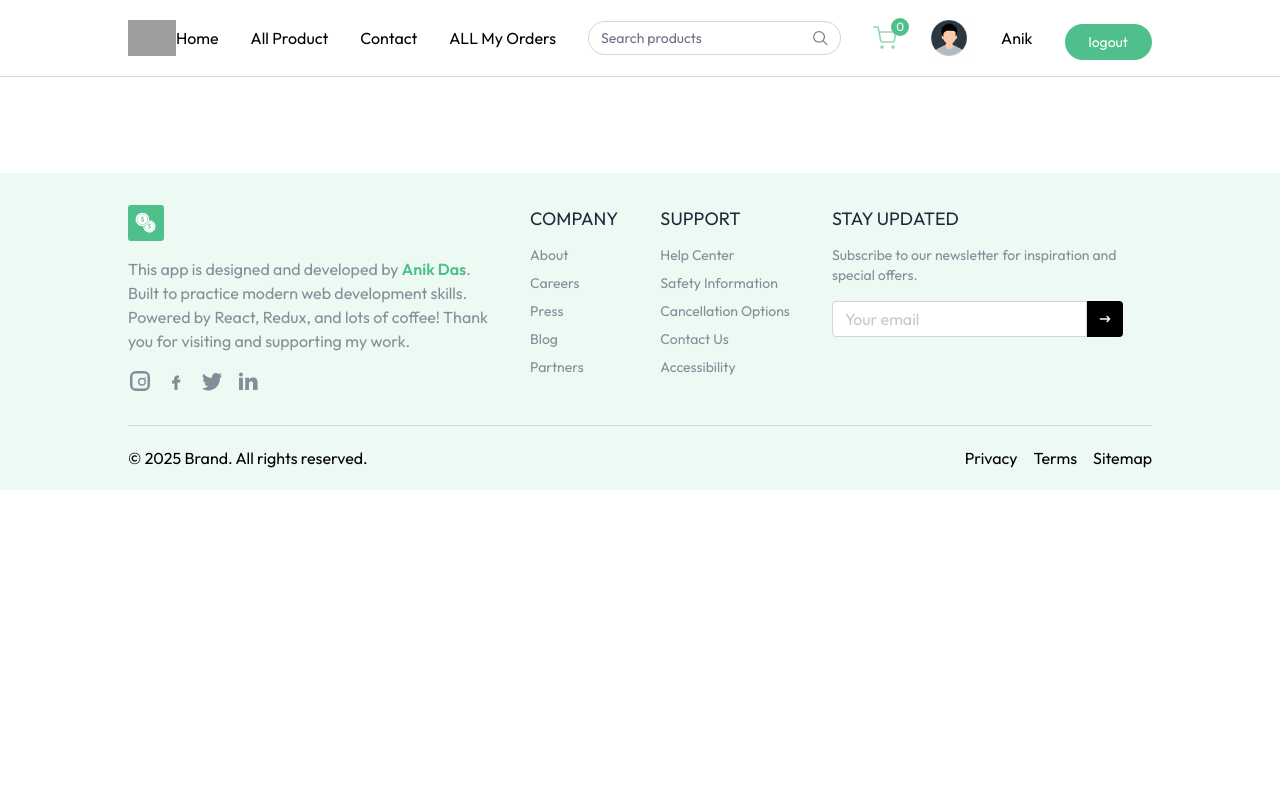
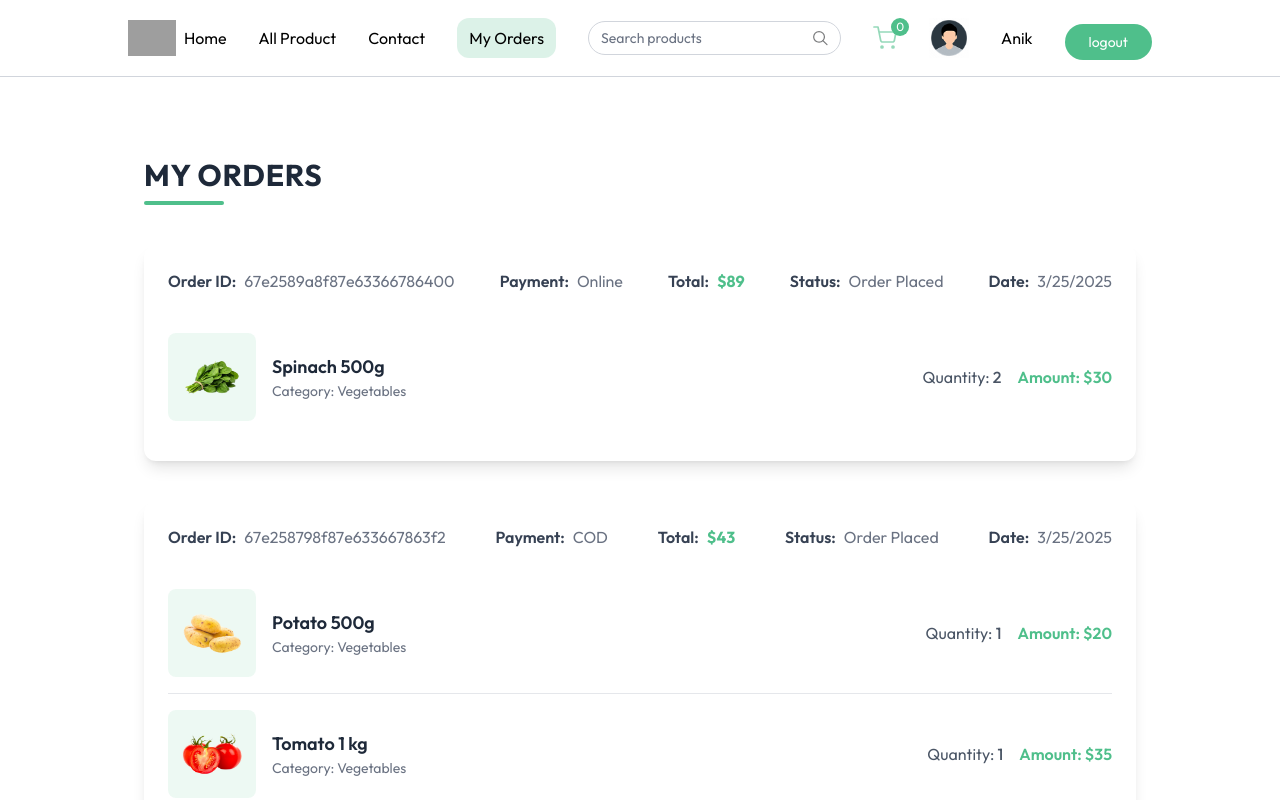
Before and after one commit to Anik-Zod/Food-delivery-app, a React (Vite) app in the folder frontend/: page /my-orders in a window 1280 px wide. Shown: the top 800 px of the page. Built offline with nearby package versions, Linux system fonts and the light colour scheme; grey boxes are pictures that could not be loaded.

Commit message:
compleated myOrder page

```diff
--- a/frontend/src/App.jsx
+++ b/frontend/src/App.jsx
@@ -11,6 +11,7 @@ import ProductCategory from './pages/ProductCategory';
 import ProductDetails from './pages/ProductDetails';
 import Cart from './pages/Cart';
 import AddAddress from './pages/AddAddress';
+import MyOrders from './pages/MyOrders';
 
 export default function App() {
   const isSellerPath = useLocation().pathname.includes('seller');
@@ -30,6 +31,7 @@ export default function App() {
           <Route path="/products/:category/:id" element={<ProductDetails/>} />
           <Route path="/cart" element={<Cart/>} />
           <Route path="/add-address" element={<AddAddress/>} />
+          <Route path="/my-orders" element={<MyOrders/>} />
         </Routes>
       </div>
       <Footer/>
--- a/frontend/src/components/Login.jsx
+++ b/frontend/src/components/Login.jsx
@@ -10,7 +10,7 @@ function Login() {
     const dispatch = useDispatch()
 
     return (
-        <div onClick={()=>dispatch(setShowUserLogin(false))} className="fixed top-0 bottom-0 left-0 right-0 z-30 flex items-center justify-center text-sm text-gray-600 bg-black/70">
+        <div onClick={()=>dispatch(setShowUserLogin(false))} className="fixed top-0 bottom-0 left-0 right-0 z-40 flex items-center justify-center text-sm text-gray-600 bg-black/70">
 
         <form onClick={(e)=>e.stopPropagation()} className="flex flex-col gap-4 m-auto items-start p-8 py-12 w-80 sm:w-[352px] rounded-lg shadow-xl border border-gray-200 bg-white">
             <p className="text-2xl font-medium m-auto">
--- a/frontend/src/components/Navbar.jsx
+++ b/frontend/src/components/Navbar.jsx
@@ -41,7 +41,10 @@ export default function Navbar() {
                 <NavLink to={'/'}>Home</NavLink>
                 <NavLink to={'/products'}>All Product</NavLink>
                 <NavLink to={'/contact'}>Contact</NavLink>
-                {user && <NavLink onClick={() => setOpen(false)} to={'/orders'} className="block">ALL My Orders</NavLink>}
+
+                { user && <div onClick={() => setOpen(false)} className='bg-primary/20 px-3 py-2 hover:bg-primary-dull rounded-xl'>
+                   <NavLink  to={'/my-orders'} className="block">My Orders</NavLink>
+                </div>}
 
 
                 <div className="hidden lg:flex items-center text-sm gap-2 border border-gray-300 px-3 rounded-full">
@@ -76,7 +79,9 @@ export default function Navbar() {
                 <NavLink onClick={() => setOpen(false)} to={'/'} className="block">Home</NavLink>
                 <NavLink onClick={() => setOpen(false)} to={'/about'} className="block">About</NavLink>
                 <NavLink onClick={() => setOpen(false)} to={'/contact'} className="block">Contact</NavLink>
-                {user && <NavLink onClick={() => setOpen(false)} to={'/orders'} className="block">ALL My Orders</NavLink>}
+                               { user && <div onClick={() => setOpen(false)} className='bg-primary/20 px-3 py-2 hover:bg-primary-dull rounded-xl'>
+                   <NavLink  to={'/my-orders'} className="block">My Orders</NavLink>
+                </div>}
 
                 {user?(
                     <button onClick={() =>{handleLogout();setOpen(false)}} className="cursor-pointer px-6 py-2 mt-2 bg-primary hover:bg-dull transition text-white rounded-full text-sm">
--- /dev/null
+++ b/frontend/src/pages/MyOrders.jsx
@@ -0,0 +1,74 @@
+import React, { useEffect, useState } from 'react';
+import { dummyOrders } from '../assets/assets';
+
+function MyOrders() {
+    const [myOrders, setMyOrders] = useState([]);
+
+    useEffect(() => {
+        setMyOrders(dummyOrders);
+    }, []);
+
+    return (
+        <div className="mt-20 pb-20 max-w-5xl mx-auto px-4">
+            <div className="mb-10">
+                <h1 className="text-3xl font-bold text-gray-800 uppercase tracking-wide mb-2">My Orders</h1>
+                <div className="w-20 h-1 bg-primary rounded"></div>
+            </div>
+            {myOrders.length === 0 ? (
+                <div className="text-center text-gray-400 text-lg">No orders found.</div>
+            ) : (
+                myOrders.map((order, idx) => (
+                    <div key={idx} className="bg-white shadow-lg rounded-xl mb-10 p-6">
+                        <div className="flex flex-col md:flex-row md:justify-between md:items-center mb-6 gap-2">
+                            <div>
+                                <span className="font-semibold text-gray-700">Order ID:</span>
+                                <span className="ml-2 text-gray-500">{order._id}</span>
+                            </div>
+                            <div>
+                                <span className="font-semibold text-gray-700">Payment:</span>
+                                <span className="ml-2 text-gray-500">{order.paymentType}</span>
+                            </div>
+                            <div>
+                                <span className="font-semibold text-gray-700">Total:</span>
+                                <span className="ml-2 text-primary font-bold">${order.amount}</span>
+                            </div>
+                            <div>
+                                <span className="font-semibold text-gray-700">Status:</span>
+                                <span className="ml-2 text-gray-500">{order.status}</span>
+                            </div>
+                            <div>
+                                <span className="font-semibold text-gray-700">Date:</span>
+                                <span className="ml-2 text-gray-500">{new Date(order.createdAt).toLocaleDateString()}</span>
+                            </div>
+                        </div>
+                        <div className="divide-y divide-gray-200">
+                            {order.items.map((item, i) => (
+                                <div key={i} className="flex flex-col md:flex-row md:items-center py-4 gap-6">
+                                    <div className="flex items-center gap-4">
+                                        <div className="bg-primary/10 p-3 rounded-lg">
+                                            <img src={item.product.image[0]} alt={item.product.name} className="w-16 h-16 object-cover rounded" />
+                                        </div>
+                                        <div>
+                                            <h2 className="text-lg font-semibold text-gray-800">{item.product.name}</h2>
+                                            <p className="text-sm text-gray-500">Category: {item.product.category}</p>
+                                        </div>
+                                    </div>
+                                    <div className="flex-1 flex flex-col md:flex-row md:justify-end md:items-center gap-4">
+                                        <div>
+                                            <p className="text-gray-600">Quantity: <span className="font-medium">{item.quantity || 1}</span></p>
+                                        </div>
+                                        <div>
+                                            <p className="text-primary font-semibold">Amount: ${item.product.offerPrice * (item.quantity || 1)}</p>
+                                        </div>
+                                    </div>
+                                </div>
+                            ))}
+                        </div>
+                    </div>
+                ))
+            )}
+        </div>
+    );
+}
+
+export default MyOrders;
```
